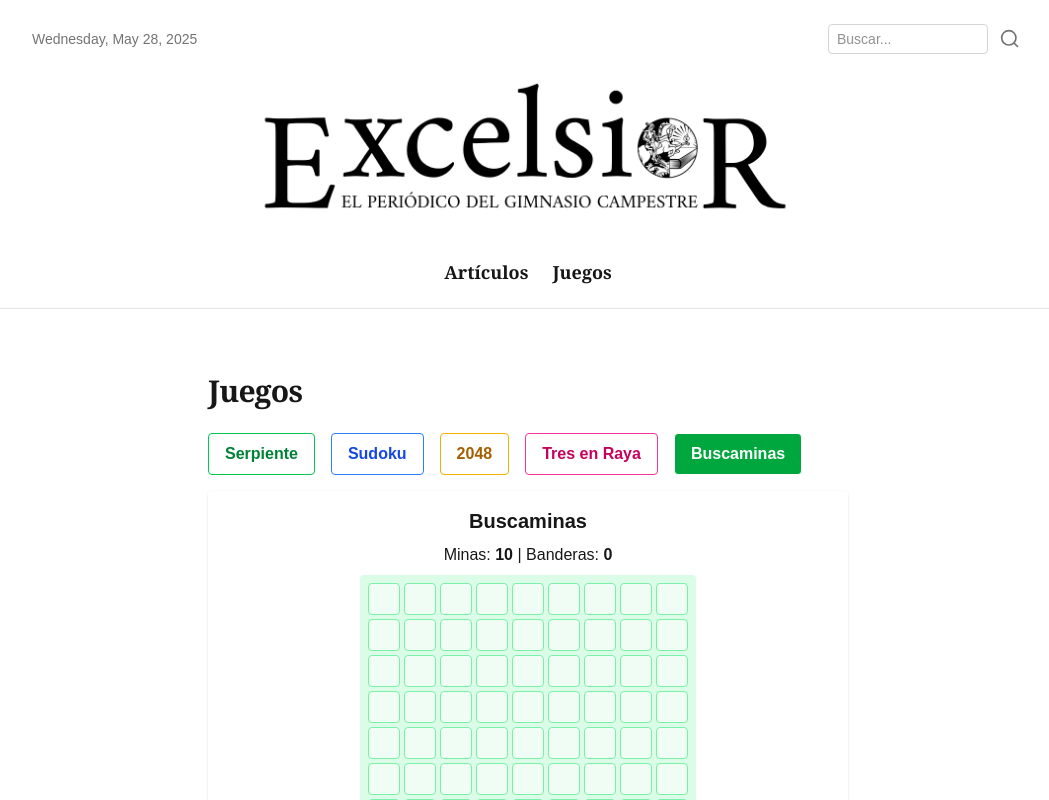
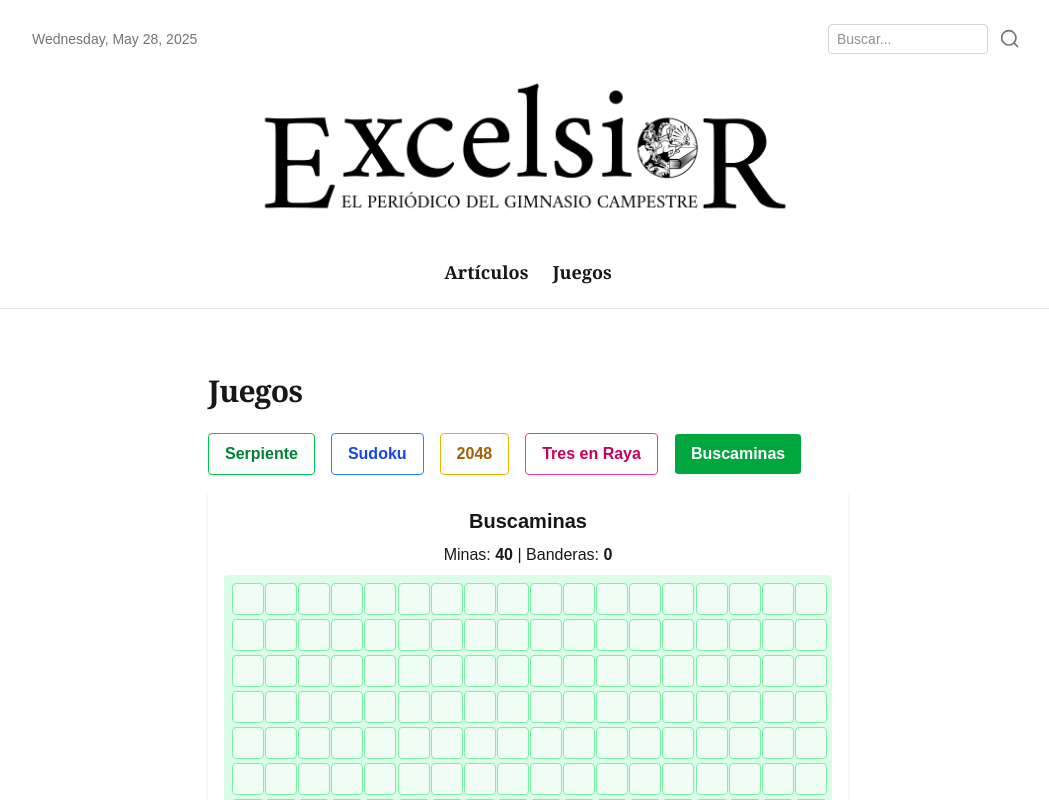
Before and after one commit to zeta976/excelsiorgc, a Next.js app: page /juegos in a window 1280 px wide. Both pictures are taken after a click on the button "Buscaminas". Shown: the top 800 px of the page, without its empty margins (112-1161 px from the left). Built offline with nearby package versions, Linux system fonts and the light colour scheme.

Commit message:
Improve minesweeper logic

```diff
--- a/src/pages/juegos.js
+++ b/src/pages/juegos.js
@@ -206,7 +206,7 @@ export default function Juegos() {
 // --- 2048 Game Component ---
 // --- Minesweeper (Buscaminas) Game Component ---
 function MinesweeperGame() {
-  const ROWS = 9, COLS = 9, MINES = 10;
+  const ROWS = 14, COLS = 18, MINES = 40;
   const createEmptyBoard = () => Array(ROWS).fill(null).map(() => Array(COLS).fill({ revealed: false, mine: false, flag: false, adjacent: 0 }));
 
   function plantMines(board, firstRow, firstCol) {
@@ -293,12 +293,12 @@ function MinesweeperGame() {
   }
 
   function checkWin(bd) {
-    let revealedCount = 0, correctFlags = 0;
+    let revealedCount = 0;
     for (let i = 0; i < ROWS; i++) for (let j = 0; j < COLS; j++) {
       if (bd[i][j].revealed) revealedCount++;
-      if (bd[i][j].flag && bd[i][j].mine) correctFlags++;
     }
-    if (revealedCount + MINES === ROWS * COLS || correctFlags === MINES) setWon(true);
+    // Win if all non-mine cells are revealed
+    if (revealedCount === ROWS * COLS - MINES) setWon(true);
   }
 
   function reset() {
@@ -313,7 +313,7 @@ function MinesweeperGame() {
     <div className="flex flex-col items-center">
       <h2 className="text-xl font-bold mb-2">Buscaminas</h2>
       <div className="mb-2 text-base">Minas: <span className="font-bold">{MINES}</span> | Banderas: <span className="font-bold">{flags}</span></div>
-      <div className="grid grid-cols-9 gap-1 bg-green-100 p-2 rounded select-none">
+      <div className="grid grid-cols-18 gap-1 bg-green-100 p-2 rounded select-none">
         {board.map((row, i) =>
           row.map((cell, j) => (
             <button
```
